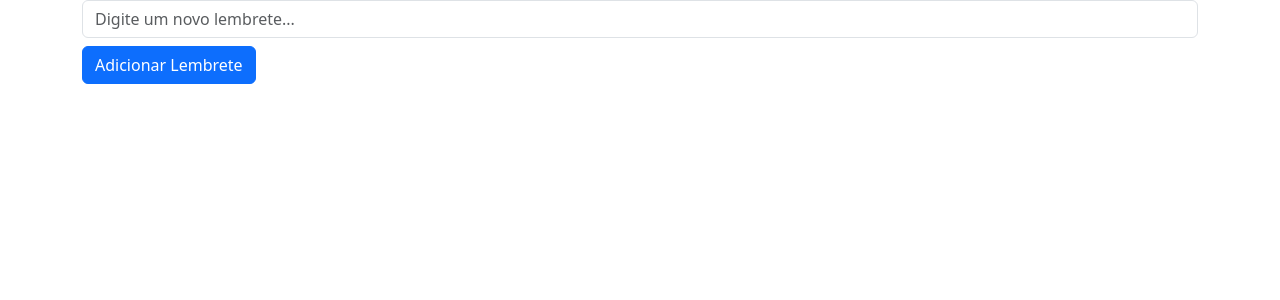
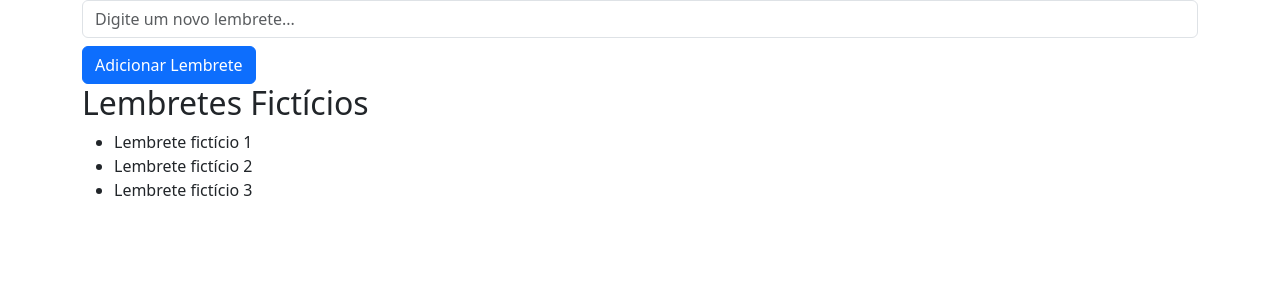
Before and after one commit to limaerika/pdmn-p1_grupo-erika, a React (Create React App) app: page / in a window 1280 px wide. Shown: the top 300 px of the page. Built offline with nearby package versions, Linux system fonts and the light colour scheme.

Commit message:
feat(p1-pdmn): exibe lista ficticia

```diff
--- a/src/App.js
+++ b/src/App.js
@@ -1,9 +1,10 @@
 import React, { useState } from 'react';
 import LembreteEntrada from './LembreteEntrada';
+import LembreteLista from './LembreteLista';
 import 'bootstrap/dist/css/bootstrap.min.css';
 
 function App() {
-  const [lembretes, setLembretes] = useState([]);
+  const [lembretes, setLembretes] = React.useState([]);
 
   const addLembrete = (novoLembrete) => {
     setLembretes(prevLembretes => [...prevLembretes, novoLembrete]);
@@ -14,6 +15,7 @@ function App() {
       <div className="row">
         <div className="col">
           <LembreteEntrada onAddLembrete={addLembrete} />
+          <LembreteLista />
         </div>
       </div>
     </div>
--- a/src/LembreteLista.js
+++ b/src/LembreteLista.js
@@ -1,12 +1,21 @@
 import React from 'react';
 
-function LembreteLista({ lembretes }) {
+function LembreteLista() {
+  const lembretesFicticios = [
+    "Lembrete fictício 1",
+    "Lembrete fictício 2",
+    "Lembrete fictício 3"
+  ];
+
   return (
-    <ul className="list-group">
-      {lembretes.map((lembrete, index) => (
-        <li key={index} className="list-group-item">{lembrete}</li>
-      ))}
-    </ul>
+    <div>
+      <h2>Lembretes Fictícios</h2>
+      <ul>
+        {lembretesFicticios.map((lembrete, index) => (
+          <li key={index}>{lembrete}</li>
+        ))}
+      </ul>
+    </div>
   );
 }
 
```
